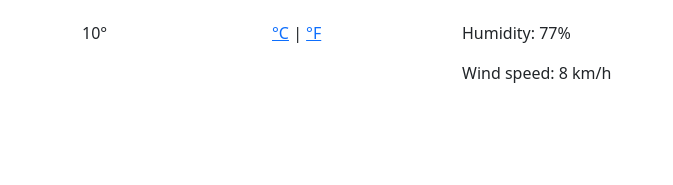
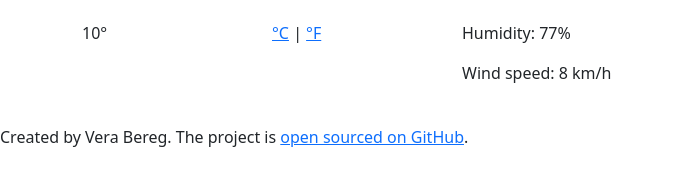
Before and after one commit to vbereg/my-weather-app, a website built with Parcel: page index.html in a window 1280 px wide. Shown: the part 219-404 px from the top of the page, without its empty margins (0-673 px from the left). Built offline with nearby package versions, Linux system fonts and the light colour scheme.

Commit message:
included GitHub link

```diff
--- a/index.html
+++ b/index.html
@@ -174,5 +174,9 @@
 
       <script src="src/js-data-types.js"></script>
     </div>
+<p>
+  Created by Vera Bereg. The project is <a href="https://github.com/vbereg/my-weather-app">open sourced on GitHub</a>.
+</p>
+
   </body>
 </html>
```
